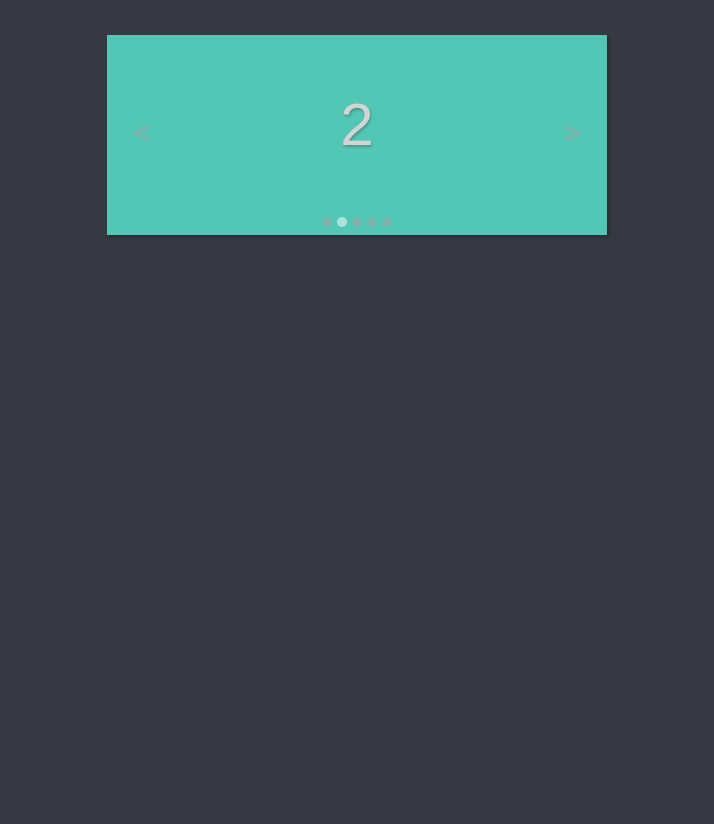
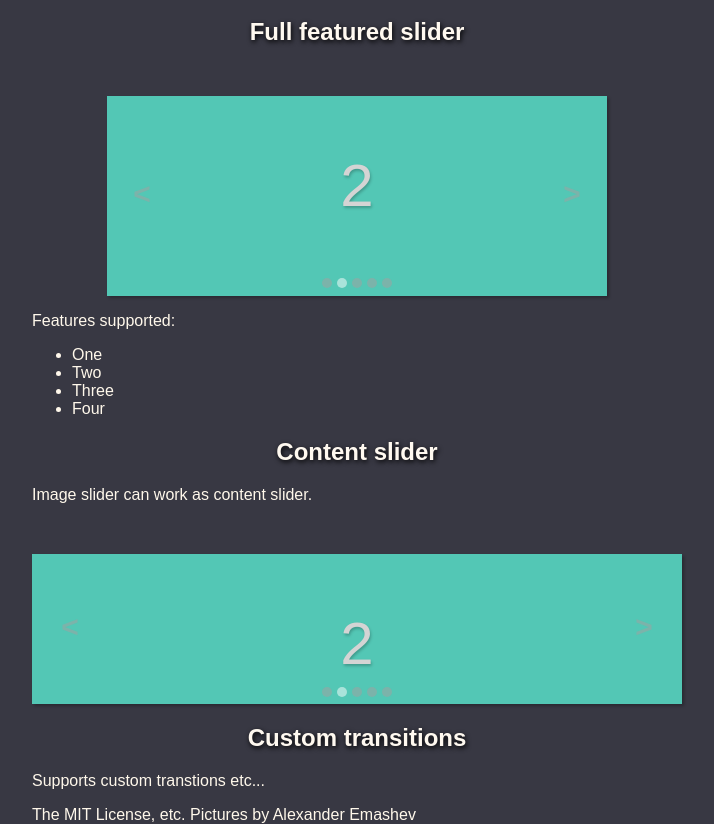
Before and after one commit to AlexEmashev/swipeslider, a plain HTML site: page index.html in a window 1280 px wide. Shown: the part 107-931 px from the top of the page, without its empty margins (283-997 px from the left). Before the commit the page ends 834 px from the top, so only its background shows below. Drawn offline with Linux system fonts and the light colour scheme.

Commit message:
Fix markup to prepare for gh-pages.

```diff
--- a/index.html
+++ b/index.html
@@ -4,17 +4,24 @@
   <meta charset="UTF-8">
   <title>Image Slider With Drag Function</title>
   <link rel="stylesheet" href="style.css">
+  <link rel="stylesheet" href="swipeslider.css">
   <script src="jquery.min.js"></script>
   <script src="swipeslider.js"></script>
     <script>
     $(window).load(function(){
-      $('.swipslider').swipeslider();
+      $('#full_feature').swipeslider();
+      $('#content_slider').swipeslider();
     });
     </script>
 </head>
 <body>
+<header>
   <h1>Swipe Slider</h1>
-<figure class="swipslider">
+</header>
+<article>
+ <section>
+   <h2>Full featured slider</h2>
+    <figure id="full_feature" class="swipslider">
       <ul class="slides">
         <li class="slide" style="background-color: #53c780">
           <span>1</span>
@@ -33,5 +40,42 @@
         </li>
       </ul>
     </figure>
+    <p>Features supported:</p>
+    <ul>
+      <li>One</li>
+      <li>Two</li>
+      <li>Three</li>
+      <li>Four</li>
+    </ul>
+  </section>
+  <section>
+    <h2>Content slider</h2>
+    <p>Image slider can work as content slider.</p>
+    <figure id="content_slider" class="swipslider">
+      <ul class="slides">
+        <li class="slide" style="background-color: #53c780">
+          <span>1</span>
+        </li>
+        <li class="slide" style="background-color: #53c7b5">
+          <span>2</span>
+        </li>
+        <li class="slide" style="background-color: #53b1c7">
+          <span>3</span>
+        </li>
+        <li class="slide" style="background-color: #538dc7">
+          <span>4</span>
+        </li>
+        <li class="slide" style="background-color: #535cc7">
+          <span>5</span>
+        </li>
+      </ul>
+    </figure>
+  </section>
+  <section>
+    <h2>Custom transitions</h2>
+    <p>Supports custom transtions etc...</p>
+  </section>
+</article>
+<footer>The MIT License, etc. Pictures by Alexander Emashev</footer>
 </body>
 </html>
--- a/style.scss
+++ b/style.scss
@@ -8,125 +8,42 @@ html, body {
 }
 
 body {
-  margin: 0;
-  overflow: hidden;
+  margin: 0 auto;
   background-color: #383843;
+  max-width: 650px;
+  color: #fff8eb;
+}
+h1, h2, h3, h4, h5, h6{
+  text-align: center;
+  color: #fff9f0;
+  text-shadow: 1px 2px 5px black;
 }
 h1 {
-  text-align: center;
-  color: aliceblue;
-  text-shadow: 1px 2px 5px black;
   font-size: 50px;
 }
 
 .swipslider {
   margin: 50px auto 0;
-  position: relative;
   width: 500px;
   height: 200px;
   background-color: #404040;
-  overflow: hidden;
   box-shadow: 2px 2px 3px rgba(0, 0, 0, 0.28);
-  display: block;
 }
 
-.slides {
-  display: block;
-  padding: 0;
-  list-style: none;
-  width: 100%;
-  height: 100%;
-  white-space: nowrap;
-  font-size: 0;
-  transform: translateX(0);
-  position: relative;
-}
-
-.slide {
+.slide{
   font-size: 60px;
   padding-top: 55px;
   color: rgb(212, 212, 212);
   text-shadow: 1px 2px 3px rgba(0, 0, 0, 0.23);
   font-family: sans-serif;
   text-align: center;
-  width: 100%;
-  height: 100%;
-  display: inline-block;
   background-size: cover;
   background-position: center;
   background-color: #cccccc;
 }
 
-$control-bg-color: rgba(255, 255, 255, 0);
-$control-bg-color-hover: rgba(255, 255, 255, 0.74);
-$control-bg-color-active: rgba(255, 255, 255, 0.5);
-$control-color: rgba(160, 160, 160, 0.53);
-
-.swipslider-next, .swipslider-prev {
-  font-family: "Courier New", Courier, monospace;
-  height: 50px;
-  width: 50px;
-  text-align: center;
-  vertical-align: middle;
-  position: absolute;
-  line-height: 50px;
-  font-size: 30px;
-  font-weight: bolder;
-  color: $control-color;
-  top: 50%;
-  transform: translateY(-50%);
-  background-color: $control-bg-color;
-  border-radius: 50%;
-  text-decoration: none;
-  transition: all .2s ease-out;
-  -webkit-transition: all .2s ease-out;
-
-  &:hover {
-    background-color: $control-bg-color-hover;
-  }
-
-  &:active {
-    background-color: $control-bg-color-active;
-  }
+#content_slider {
+  width: 100%;
+  min-width: 100px;
+  height: 150px;
 }
-
-.swipslider-prev {
-  left: 2%;
-}
-
-.swipslider-next {
-  right: 2%;
-}
-
-.swipslider-bullet {
-  position: absolute;
-  bottom: 2%;
-  list-style: none;
-  display: block;
-  width: 100%;
-  text-align: center;
-  padding: 0;
-  margin: 0;
-  li {
-    width: 10px;
-    height: 10px;
-    background-color: $control-color;
-    border-radius: 50%;
-    display: inline-block;
-    cursor: pointer;
-    transition: all .2s ease-out;
-    -webkit-transition: all .2s ease-out;
-
-    &:not(:last-child){
-      margin-right: 5px;
-    }
-
-    &:hover {
-      background-color: $control-bg-color-hover;
-    }
-
-    &.active {
-      background-color: $control-bg-color-active;
-    }
-  }
-}
--- /dev/null
+++ b/swipeslider.scss
@@ -0,0 +1,97 @@
+$control-bg-color: rgba(255, 255, 255, 0);
+$control-bg-color-hover: rgba(255, 255, 255, 0.74);
+$control-bg-color-active: rgba(255, 255, 255, 0.5);
+$control-color: rgba(160, 160, 160, 0.53);
+
+.swipslider {
+  position: relative;
+  overflow: hidden;
+  display: block;
+
+  .slides {
+  display: block;
+  padding: 0;
+  list-style: none;
+  width: 100%;
+  height: 100%;
+  white-space: nowrap;
+  font-size: 0;
+  transform: translateX(0);
+  position: relative;
+}
+
+.slide {
+  width: 100%;
+  height: 100%;
+  display: inline-block;
+}
+}
+
+.swipslider-next, .swipslider-prev {
+  font-family: "Courier New", Courier, monospace;
+  height: 50px;
+  width: 50px;
+  text-align: center;
+  vertical-align: middle;
+  position: absolute;
+  line-height: 50px;
+  font-size: 30px;
+  font-weight: bolder;
+  color: $control-color;
+  top: 50%;
+  transform: translateY(-50%);
+  background-color: $control-bg-color;
+  border-radius: 50%;
+  text-decoration: none;
+  transition: all .2s ease-out;
+  -webkit-transition: all .2s ease-out;
+
+  &:hover {
+    background-color: $control-bg-color-hover;
+  }
+
+  &:active {
+    background-color: $control-bg-color-active;
+  }
+}
+
+.swipslider-prev {
+  left: 2%;
+}
+
+.swipslider-next {
+  right: 2%;
+}
+
+.swipslider-bullet {
+  position: absolute;
+  bottom: 2%;
+  list-style: none;
+  display: block;
+  width: 100%;
+  text-align: center;
+  padding: 0;
+  margin: 0;
+  li {
+    width: 10px;
+    height: 10px;
+    background-color: $control-color;
+    border-radius: 50%;
+    display: inline-block;
+    cursor: pointer;
+    transition: all .2s ease-out;
+    -webkit-transition: all .2s ease-out;
+
+    &:hover {
+      background-color: $control-bg-color-hover;
+    }
+
+    &.active {
+      background-color: $control-bg-color-active;
+    }
+
+    &:not(:last-child){
+      margin-right: 5px;
+    }
+  }
+}
```
Also changed, not shown: style.css, swipeslider.css (added), 2 other files. Lines whose indentation alone changed are shown as unchanged.
